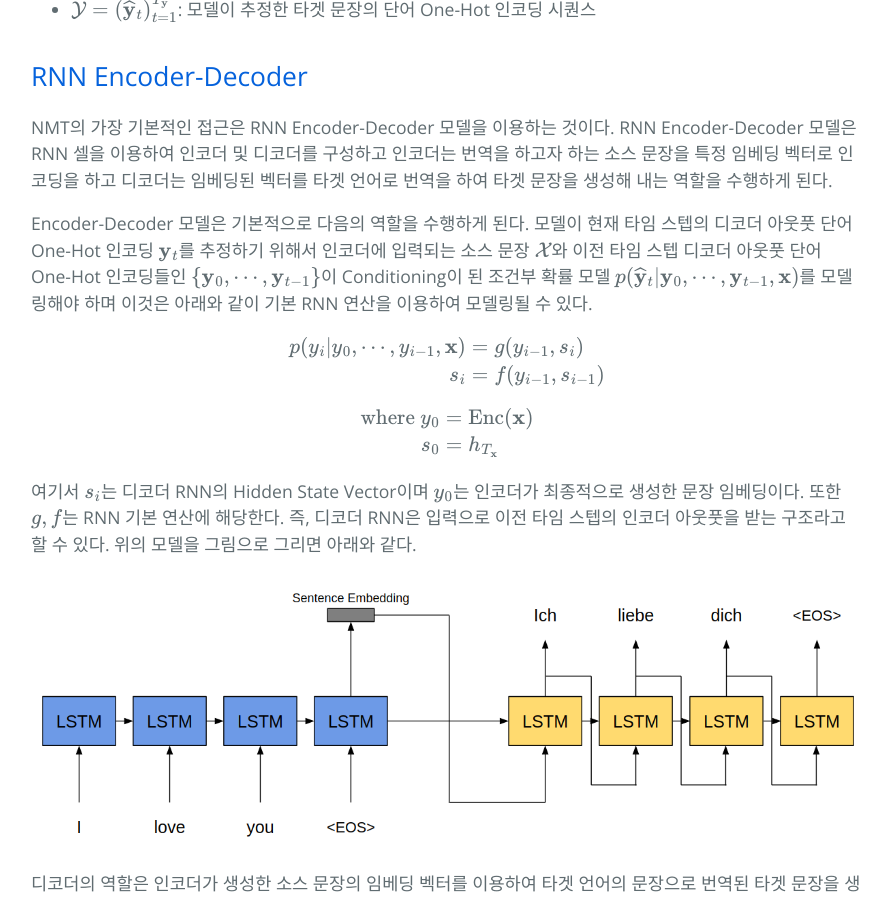
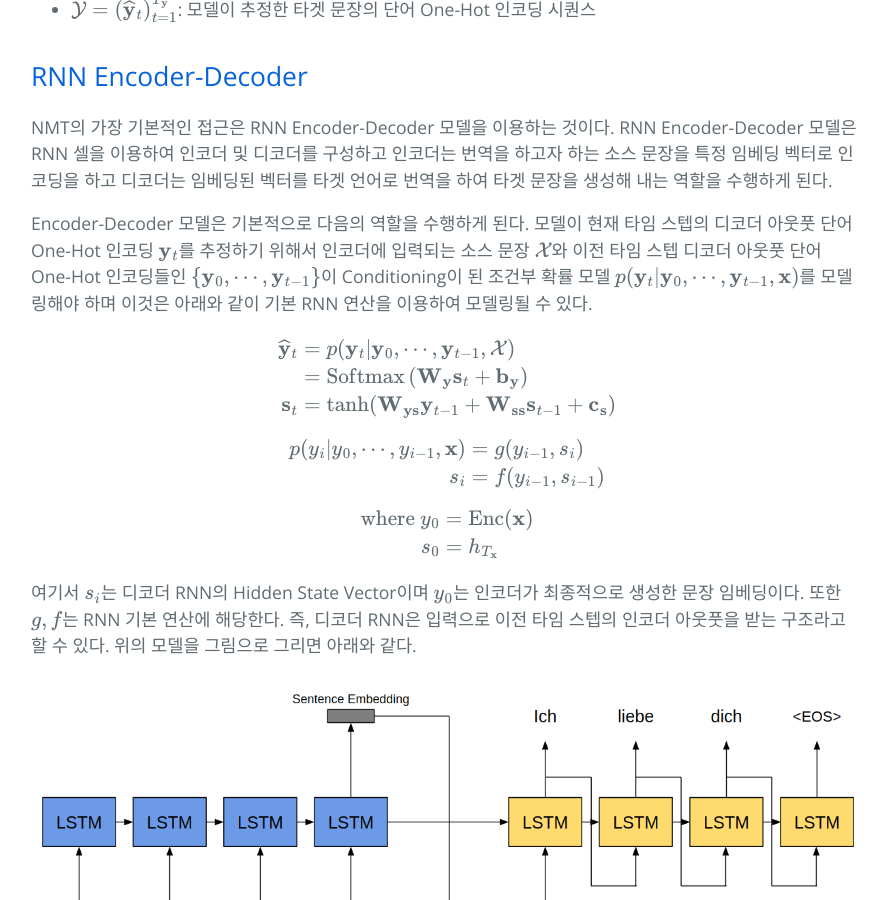
Before and after one commit to hcnoh/hcnoh.github.io, a Jekyll site: the page built from _posts/2018-12-11-bahdanau-attention.md, in a window 1280 px wide and 900 px high, scrolled down 1605 px. Shown: the whole window, without its empty margins (193-1083 px from the left). Built offline with Jekyll 4.4.1, drawn with Linux system fonts in a browser that asks for light colours; formulas are drawn with MathJax 3; comment, search, counter and statistics services are not loaded.

Commit message:
Update 2018-12-11-bahdanau-attention.md

```diff
--- a/_posts/2018-12-11-bahdanau-attention.md
+++ b/_posts/2018-12-11-bahdanau-attention.md
@@ -53,7 +53,17 @@
 ## RNN Encoder-Decoder
 NMT의 가장 기본적인 접근은 RNN Encoder-Decoder 모델을 이용하는 것이다. RNN Encoder-Decoder 모델은 RNN 셀을 이용하여 인코더 및 디코더를 구성하고 인코더는 번역을 하고자 하는 소스 문장을 특정 임베딩 벡터로 인코딩을 하고 디코더는 임베딩된 벡터를 타겟 언어로 번역을 하여 타겟 문장을 생성해 내는 역할을 수행하게 된다.
 
-Encoder-Decoder 모델은 기본적으로 다음의 역할을 수행하게 된다. 모델이 현재 타임 스텝의 디코더 아웃풋 단어 One-Hot 인코딩 $$\mathbf{y}_t$$를 추정하기 위해서 인코더에 입력되는 소스 문장 $$\mathcal{X}$$와 이전 타임 스텝 디코더 아웃풋 단어 One-Hot 인코딩들인 $$\{\mathbf{y}_0, \cdots, \mathbf{y}_{t-1}\}$$이 Conditioning이 된 조건부 확률 모델 $$p(\widehat{\mathbf{y}}_t \vert \mathbf{y}_0,\cdots, \mathbf{y}_{t-1}, \mathbf{x})$$를 모델링해야 하며 이것은 아래와 같이 기본 RNN 연산을 이용하여 모델링될 수 있다.
+Encoder-Decoder 모델은 기본적으로 다음의 역할을 수행하게 된다. 모델이 현재 타임 스텝의 디코더 아웃풋 단어 One-Hot 인코딩 $$\mathbf{y}_t$$를 추정하기 위해서 인코더에 입력되는 소스 문장 $$\mathcal{X}$$와 이전 타임 스텝 디코더 아웃풋 단어 One-Hot 인코딩들인 $$\{\mathbf{y}_0, \cdots, \mathbf{y}_{t-1}\}$$이 Conditioning이 된 조건부 확률 모델 $$p(\mathbf{y}_t \vert \mathbf{y}_0,\cdots, \mathbf{y}_{t-1}, \mathbf{x})$$를 모델링해야 하며 이것은 아래와 같이 기본 RNN 연산을 이용하여 모델링될 수 있다.
+
+$$
+\begin{align*}
+\widehat{\mathbf{y}}_t
+& = p(\mathbf{y}_t \vert \mathbf{y}_0,\cdots, \mathbf{y}_{t-1}, \mathcal{X}) \\
+& = \text{Softmax}\left( \mathbf{W_y}\mathbf{s}_t + \mathbf{b_y} \right) \\
+\mathbf{s}_t
+& = \tanh(\mathbf{W_{ys}}\mathbf{y}_{t-1} + \mathbf{W_{ss}}\mathbf{s}_{t-1} + \mathbf{c_s})
+\end{align*}
+$$
 
 $$
 \begin{align*}
```
